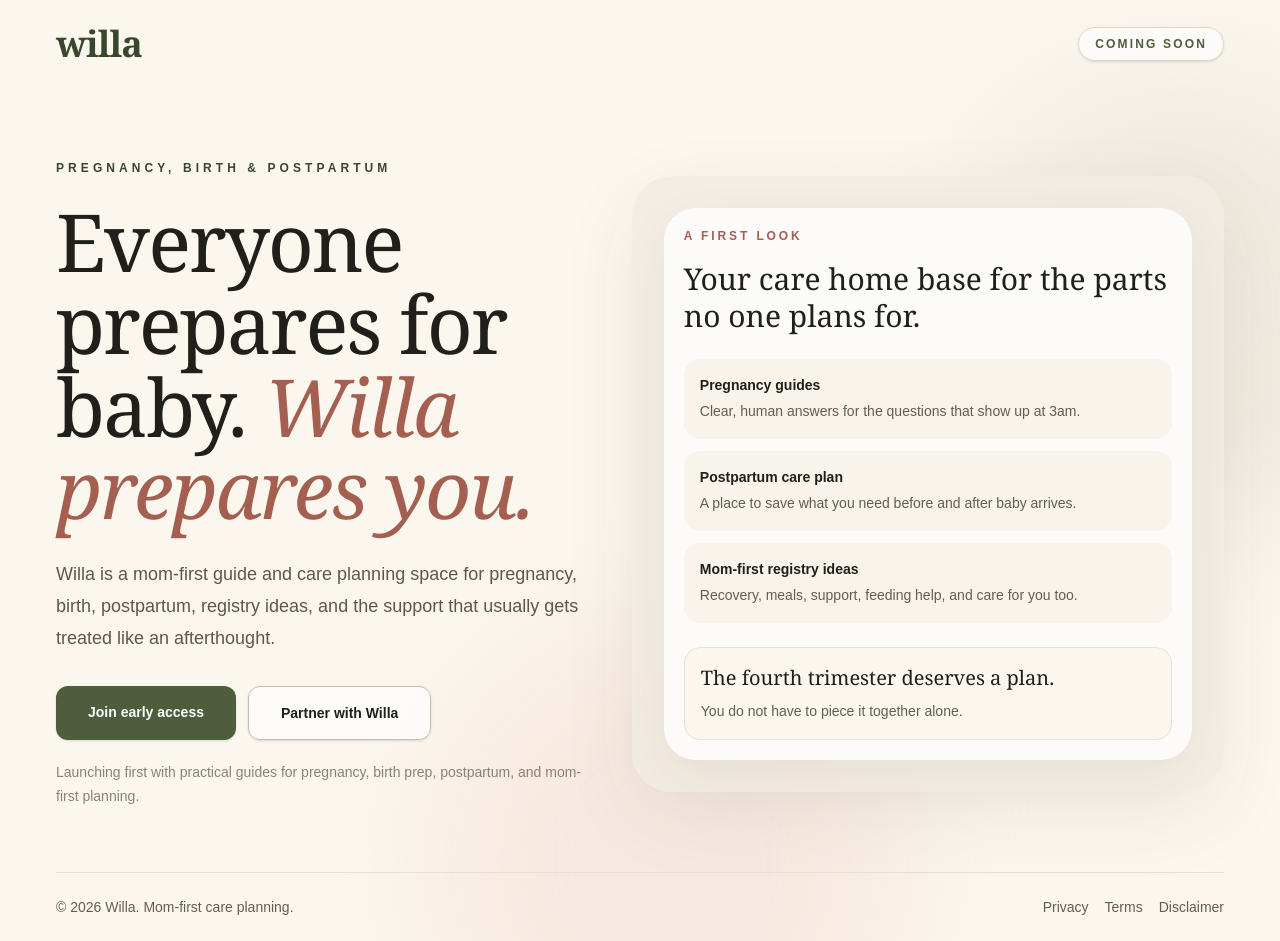
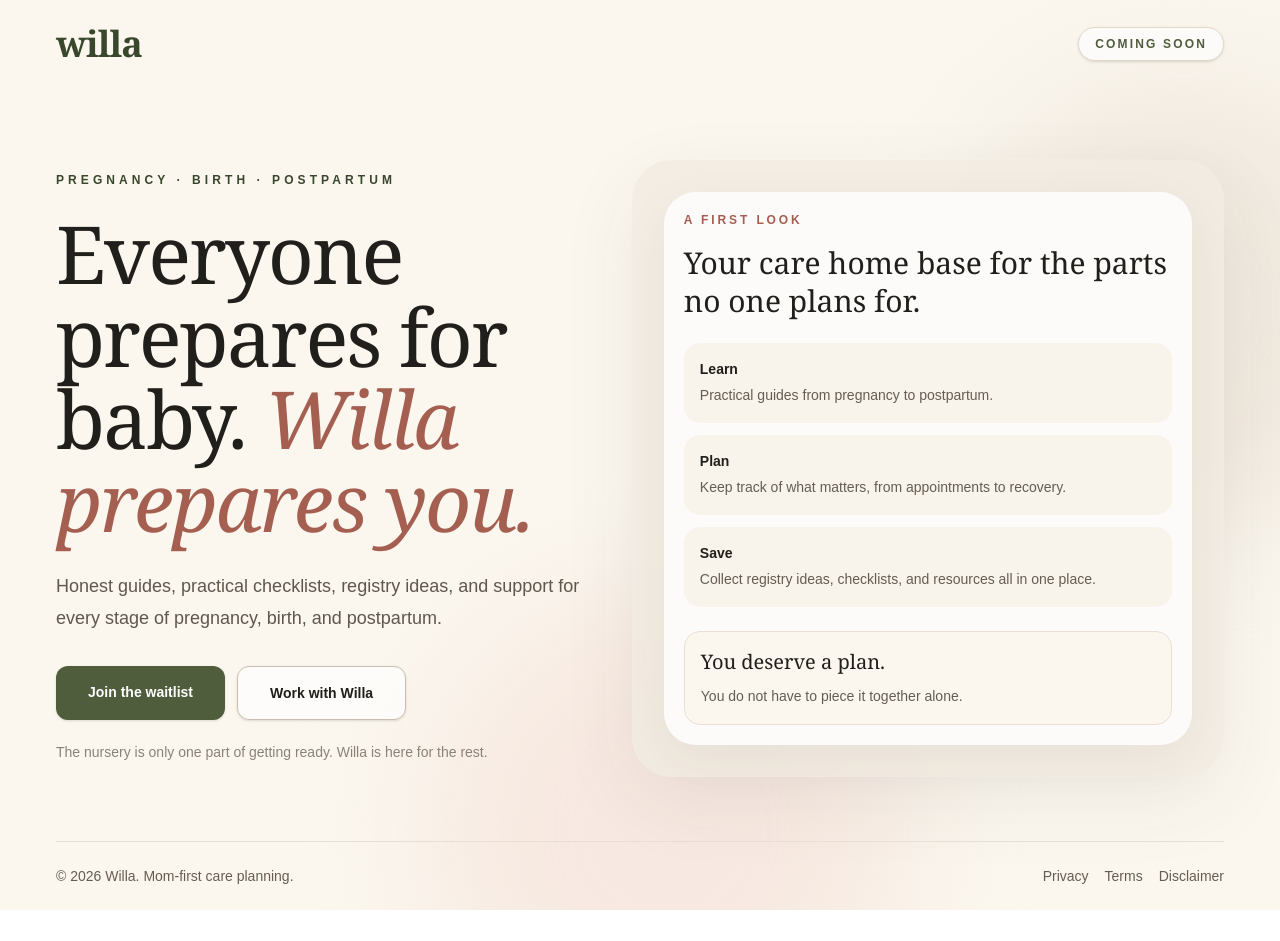
Before and after one commit to willamom/willa, a Next.js app: page / in a window 1280 px wide. After the commit the page ends 910 px from the top, so only its background shows below. Built offline with nearby package versions, Linux system fonts and the light colour scheme.

Commit message:
Update Willa coming soon landing

```diff
--- a/app/page.tsx
+++ b/app/page.tsx
@@ -10,16 +10,16 @@
 
 const previewItems = [
   {
-    title: 'Pregnancy guides',
-    description: 'Clear, human answers for the questions that show up at 3am.',
+    title: 'Learn',
+    description: 'Practical guides from pregnancy to postpartum.',
   },
   {
-    title: 'Postpartum care plan',
-    description: 'A place to save what you need before and after baby arrives.',
+    title: 'Plan',
+    description: 'Keep track of what matters, from appointments to recovery.',
   },
   {
-    title: 'Mom-first registry ideas',
-    description: 'Recovery, meals, support, feeding help, and care for you too.',
+    title: 'Save',
+    description: 'Collect registry ideas, checklists, and resources all in one place.',
   },
 ]
 
@@ -46,7 +46,7 @@
         <div className="relative mx-auto grid max-w-7xl gap-10 pt-16 lg:grid-cols-[0.95fr_1.05fr] lg:items-center lg:pt-24">
           <div>
             <p className="text-xs font-semibold uppercase tracking-[0.28em] text-[#39472c] sm:tracking-[0.34em]">
-              Pregnancy, birth & postpartum
+              Pregnancy · Birth · Postpartum
             </p>
 
             <h1 className="mt-6 max-w-4xl font-serif text-5xl leading-[1.03] tracking-tight text-[#211f1b] sm:text-6xl lg:text-[5rem]">
@@ -57,9 +57,7 @@
             </h1>
 
             <p className="mt-7 max-w-2xl text-base leading-7 text-[#5f574d] sm:text-lg sm:leading-8">
-              Willa is a mom-first guide and care planning space for pregnancy,
-              birth, postpartum, registry ideas, and the support that usually
-              gets treated like an afterthought.
+              Honest guides, practical checklists, registry ideas, and support for every stage of pregnancy, birth, and postpartum.
             </p>
 
             <div className="mt-8 flex flex-col gap-3 sm:flex-row">
@@ -67,20 +65,20 @@
                 href={`mailto:${siteConfig.email}?subject=Early access to Willa`}
                 className="rounded-xl bg-[#4f5d3d] px-8 py-4 text-center text-sm font-semibold text-white shadow-sm transition hover:bg-[#414d31]"
               >
-                Join early access
+                Join the waitlist
               </a>
 
               <a
                 href={`mailto:${siteConfig.email}?subject=Willa partnership`}
                 className="rounded-xl border border-[#c8bdae] bg-white/70 px-8 py-4 text-center text-sm font-semibold text-[#211f1b] shadow-sm transition hover:bg-white"
               >
-                Partner with Willa
+                Work with Willa
               </a>
             </div>
 
             <p className="mt-5 max-w-xl text-sm leading-6 text-[#8a8277]">
-              Launching first with practical guides for pregnancy, birth prep,
-              postpartum, and mom-first planning.
+              The nursery is only one part of getting ready.
+              Willa is here for the rest.
             </p>
           </div>
 
@@ -113,7 +111,7 @@
 
               <div className="mt-6 rounded-2xl border border-[#eadfd4] bg-[#fbf7ef] p-4">
                 <p className="font-serif text-xl leading-snug text-[#211f1b]">
-                  The fourth trimester deserves a plan.
+                  You deserve a plan.
                 </p>
 
                 <p className="mt-2 text-sm leading-6 text-[#655d52]">
```
